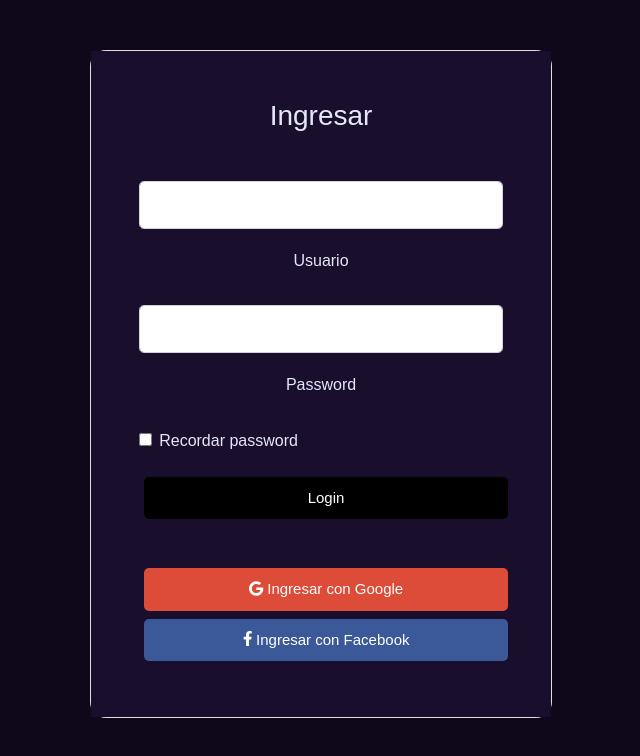
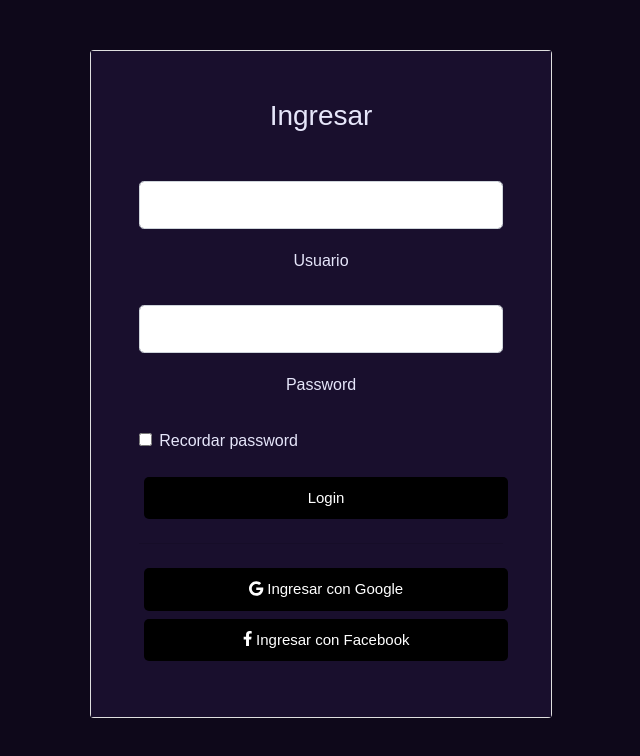
Before and after one commit to francovico/portfolio-fe, an Angular app: page /login in a window 1280 px wide. Shown: the top 756 px of the page, without its empty margins (319-959 px from the left). Built offline with nearby package versions, Linux system fonts and the light colour scheme.

Commit message:
Cambios en Login

```diff
--- a/src/app/login/login.component.html
+++ b/src/app/login/login.component.html
@@ -2,7 +2,7 @@
     <div class="container-fluid">
       <div class="row d-flex justify-content-center align-items-center h-100">
         <div class="col-12 col-md-8 col-lg-6 col-xl-5">
-          <div class="card shadow-2-strong" style="border-radius: 1rem;">
+          <div class="card shadow-2-strong">
             <div class="card-body p-5 text-center">
 
               <h3 class="mb-5">Ingresar</h3>
@@ -31,9 +31,9 @@
 
               <hr class="my-4">
 
-              <button class="btn btn-lg btn-block btn-primary" style="background-color: #dd4b39;"
+              <button class="btn btn-lg btn-block btn-primary"
                 type="submit"><i class="fab fa-google me-2"></i> Ingresar con Google</button>
-              <button class="btn btn-lg btn-block btn-primary mb-2" style="background-color: #3b5998;"
+              <button class="btn btn-lg btn-block btn-primary mb-2"
                 type="submit"><i class="fab fa-facebook-f me-2"></i> Ingresar con Facebook</button>
 
             </div>
```
